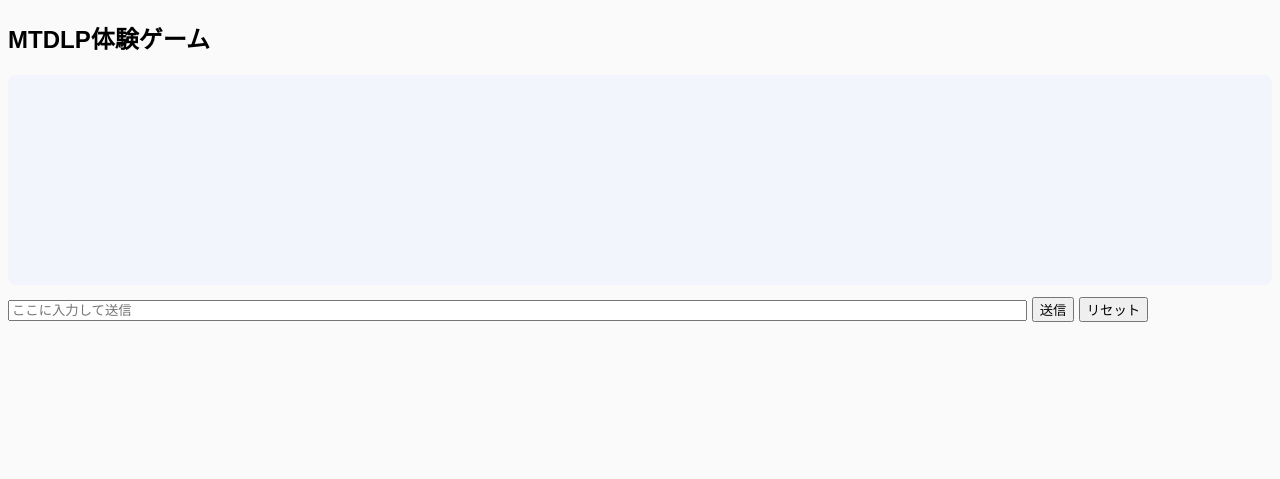
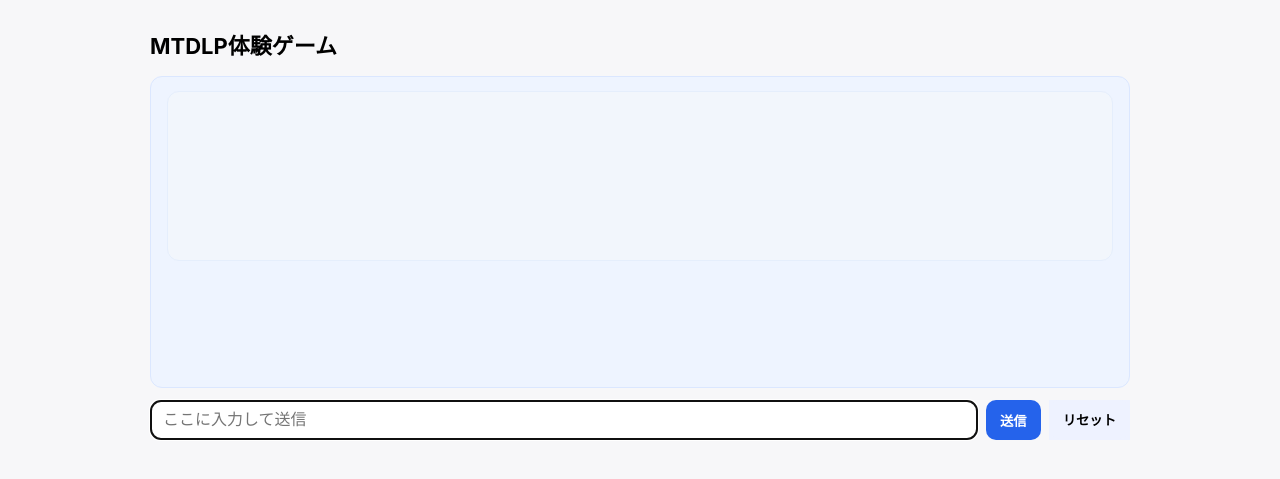
Before and after one commit to daisuken0211-dotcom/MTDLP-Game, a Flask app: template templates/index.html in a window 1280 px wide. Shown: the top 479 px of the page. Run offline with Flask 3, Linux system fonts and the light colour scheme; the template is opened without the code that fills it, so the values that code supplies are empty.

Commit message:
index.html

```diff
--- a/templates/index.html
+++ b/templates/index.html
@@ -1,74 +1,61 @@
-<!DOCTYPE html>
+<!doctype html>
 <html lang="ja">
 <head>
-<meta charset="UTF-8">
-<title>MTDLP体験ゲーム</title>
-<style>
-  body { font-family: sans-serif; background: #fafafa; }
-  #output {
-    background: #f2f6fc;
-    border-radius: 8px;
-    padding: 15px;
-    min-height: 180px;
-    white-space: pre-wrap;
-    margin-bottom: 12px;
-  }
-  #old-log {
-    font-size: 0.9em;
-    color: #777;
-    margin-top: 5px;
-    max-height: 200px;
-    overflow-y: auto;
-  }
-</style>
+  <meta charset="utf-8" />
+  <meta name="viewport" content="width=device-width, initial-scale=1" />
+  <title>MTDLP体験ゲーム</title>
+  <style>
+    body { font-family: -apple-system, BlinkMacSystemFont, "Noto Sans JP", "Hiragino Kaku Gothic ProN", Meiryo, sans-serif; background: #f7f7f9; margin: 0; }
+    .wrap { max-width: 980px; margin: 28px auto; padding: 0 16px; }
+    h1 { font-size: 22px; margin: 0 0 16px; }
+    .panel { background: #eef4ff; border: 1px solid #dbe7ff; border-radius: 12px; padding: 14px 16px; }
+    .question { background: #f2f6fc; border: 1px solid #e5eefc; min-height: 140px; white-space: pre-wrap; border-radius: 12px; padding: 14px 16px; }
+    .oldlog { margin-top: 10px; color: #6b7280; font-size: 14px; max-height: 240px; overflow-y: auto; white-space: pre-wrap; }
+    form { display: flex; gap: 8px; margin-top: 12px; }
+    input[type="text"] { flex: 1; padding: 10px 12px; border: 1px solid #d1d5db; border-radius: 10px; font-size: 16px; }
+    button { padding: 10px 14px; border: none; border-radius: 10px; font-weight: 600; }
+    .send { background: #2563eb; color: #fff; }
+    .reset { background: #eef2ff; }
+  </style>
 </head>
 <body>
-  <h2>MTDLP体験ゲーム</h2>
+  <div class="wrap">
+    <h1>MTDLP体験ゲーム</h1>
 
-  <div id="output"></div>
-  <div id="old-log"></div>
+    {# --- サーバーからの履歴を取得 --- #}
+    {% set last = history[-1] if history and history[-1].role == 'system' else None %}
+    {% set last_text = last.text if last else '' %}
 
-  <form id="form">
-    <input type="text" id="input" placeholder="ここに入力して送信" style="width:80%;">
-    <button type="submit">送信</button>
-    <button type="button" id="reset">リセット</button>
-  </form>
+    {# 「\nQ:」で最初に分割。前半=前の応答/説明、後半=質問 #}
+    {% set parts = last_text.split('\nQ:') %}
+    {% set beforeQ = parts[0].strip() %}
+    {% set question = ('Q:' + parts[1]).strip() if parts|length > 1 else last_text.strip() %}
 
-<script>
-let oldLog = "";
+    <div class="panel">
+      <div class="question">
+        {{ question }}
+      </div>
+      <div class="oldlog">
+        {# 直近以外の履歴（ユーザー発言も含めて） #}
+        {% for m in history[:-1] %}
+          {{ m.text }}
+          {% if not loop.last %}\n\n{% endif %}
+        {% endfor %}
+        {# 直近システム出力の前半（Q:の前）も過去ログに入れる #}
+        {% if beforeQ %}{% if history[:-1] %}\n\n{% endif %}{{ beforeQ }}{% endif %}
+      </div>
+    </div>
 
-document.getElementById("form").addEventListener("submit", async (e) => {
-  e.preventDefault();
-  const input = document.getElementById("input").value;
-  const response = await fetch("/step", {
-    method: "POST",
-    headers: { "Content-Type": "application/json" },
-    body: JSON.stringify({ input }),
-  });
-  const data = await response.json();
+    <form method="POST">
+      <input type="text" name="user_input" placeholder="ここに入力して送信" autofocus />
+      <button class="send" type="submit">送信</button>
+      <a class="reset" href="{{ url_for('reset') }}"><button class="reset" type="button">リセット</button></a>
+    </form>
+  </div>
 
-  // 分離ロジック
-  let text = data.output.trim();
-  let parts = text.split(/\nQ:/);
-  let beforeQ = parts[0].trim();
-  let afterQ = parts.length > 1 ? "Q:" + parts[1] : "";
-
-  // 前の質問は履歴として下に残す
-  if (beforeQ) oldLog += beforeQ + "\n\n";
-
-  document.getElementById("old-log").innerText = oldLog.trim();
-  document.getElementById("output").innerText = afterQ || text;
-
-  document.getElementById("input").value = "";
-  window.scrollTo({ top: 0, behavior: "smooth" }); // 常に上部に戻る
-});
-
-document.getElementById("reset").addEventListener("click", async () => {
-  await fetch("/reset", { method: "POST" });
-  oldLog = "";
-  document.getElementById("output").innerText = "リセットしました。最初から再開します。";
-  document.getElementById("old-log").innerText = "";
-});
-</script>
+  <script>
+    // ページ遷移直後は必ず一番上に表示
+    window.scrollTo({ top: 0, behavior: "instant" });
+  </script>
 </body>
 </html>
```
